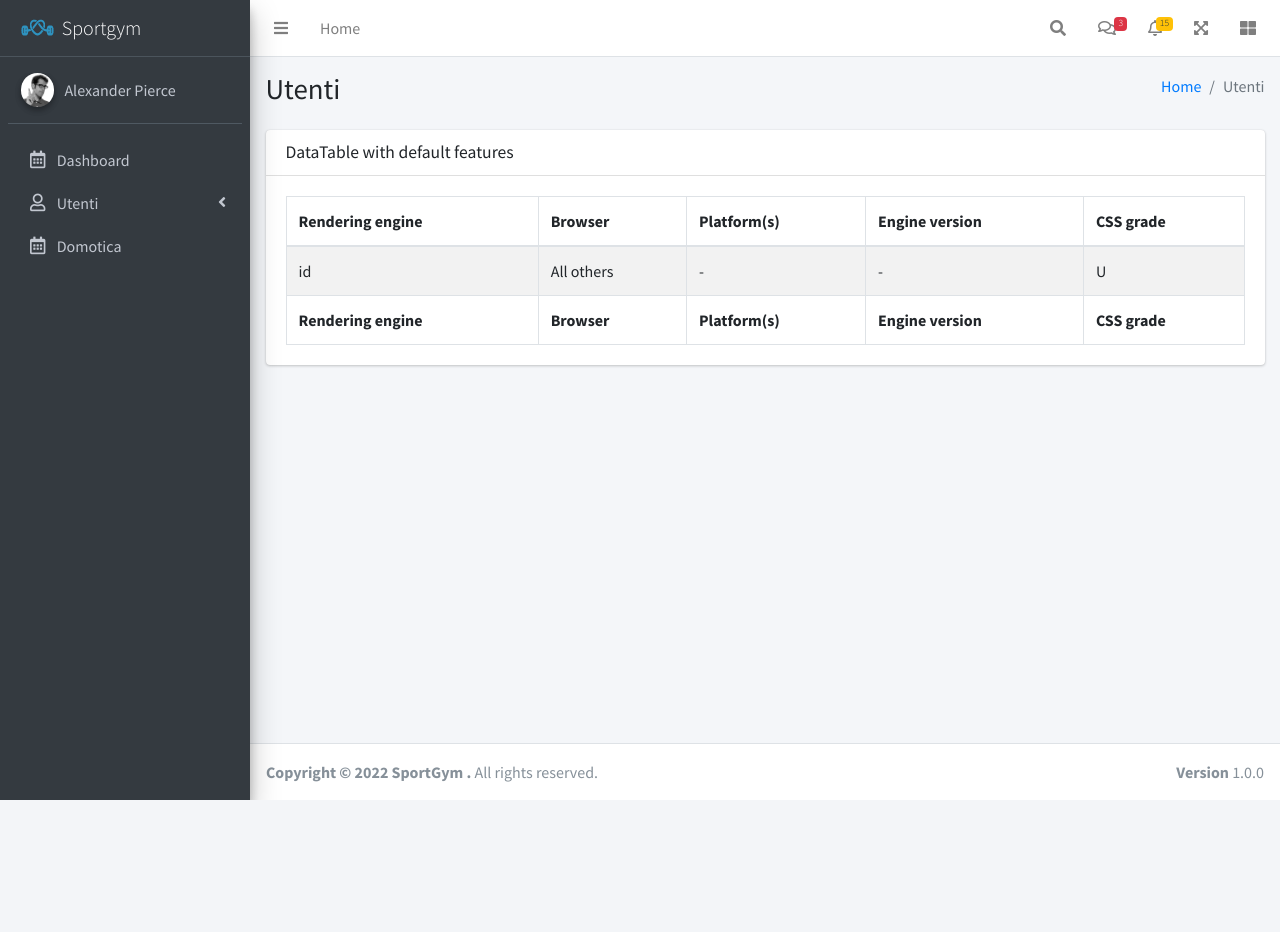
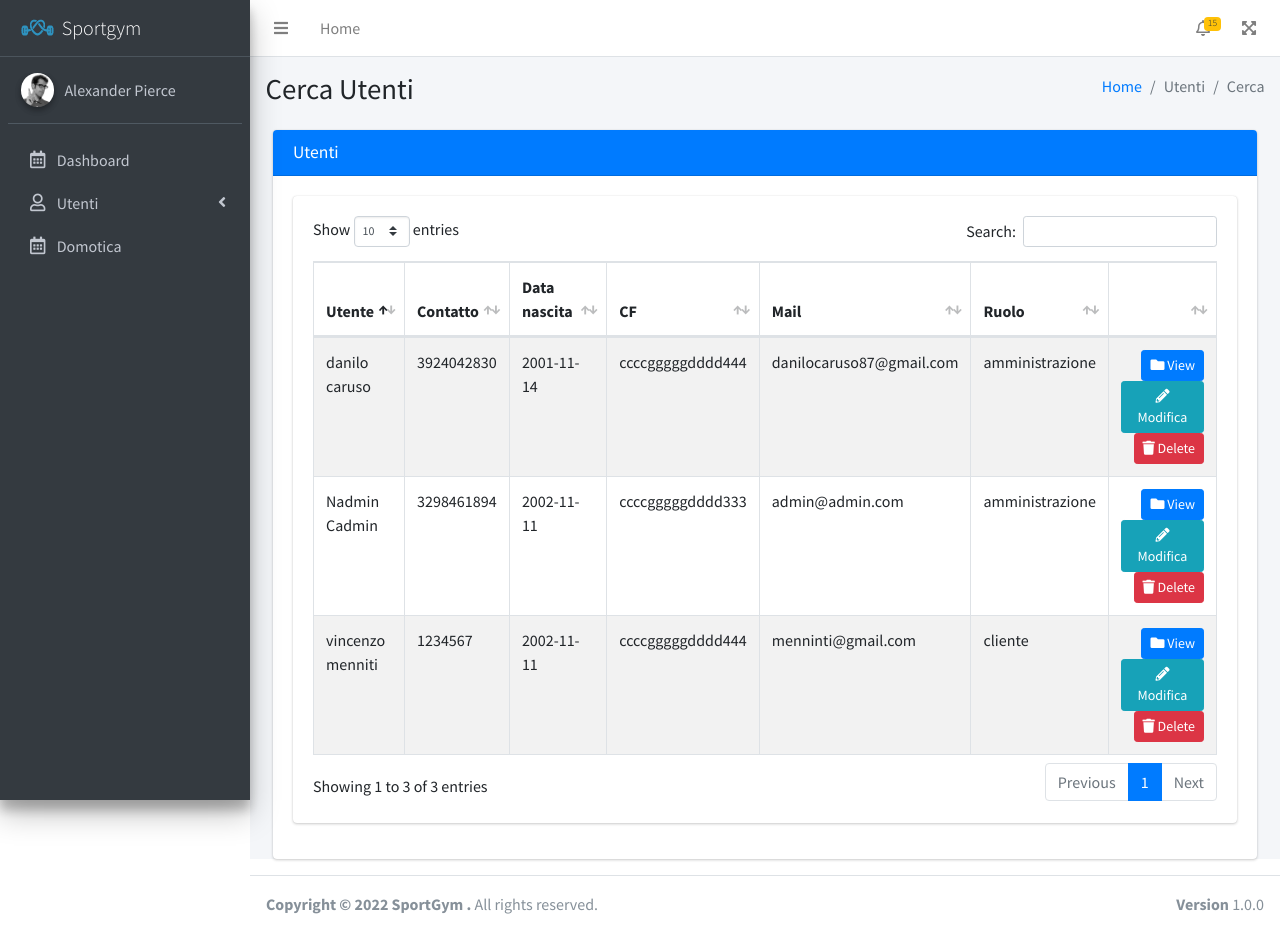
Before and after one commit to JackF007/Gestione_Palestra_Battle_CADMO, a PHP site: page /utenti.php in a window 1280 px wide. Before the commit the page ends 800 px from the top, so only its background shows below. Run offline with PHP 8.4, Linux system fonts and the light colour scheme; data comes from the database, SQL or seed files in the repository; some libraries are stand-ins or nearby versions.

Commit message:
piccole modifice css register -page utenti fix js -add prenotazione fix post form ok manca query insert

```diff
--- a/dist/css/custom.css
+++ b/dist/css/custom.css
@@ -9,3 +9,8 @@
 span.span_blue{
     color: #007bff;
 }
+#register > div > div.content-wrapper > div > div > form > div:nth-child(4) > input{
+ border-top-right-radius: 5px;
+    border-bottom-right-radius: 5px;
+    border-right: 1px solid #ced4da;
+}
--- a/register.php
+++ b/register.php
@@ -19,7 +19,7 @@
     <link rel="stylesheet" href="./plugins/toastr/toastr.min.css">
 </head>
 
-<body class="hold-transition sidebar-mini layout-fixed">
+<body id="register" class="hold-transition sidebar-mini layout-fixed">
     <div class="wrapper">
         <!-- Preloader -->
         <!-- <div class="preloader flex-column justify-content-center align-items-center">
--- a/sidebar.php
+++ b/sidebar.php
@@ -45,7 +45,7 @@
                       </p>
                       </a>
                   </li>
-                  <?php if ($tmp == "clienti.php"|| $tmp == "register.php") {
+                  <?php if ($tmp == "clienti.php"|| $tmp == "register.php"|| $tmp == "utenti.php") {
                         echo " <li class=\"nav-item  menu-is-opening menu-open\">";
                     } else echo " <li class=\"nav-item\">";
                     ?>
@@ -58,7 +58,7 @@
                   </a>
                   <ul class="nav nav-treeview">
                       <li class="nav-item">
-                          <?php if ($tmp == "clienti.php") {
+                          <?php if ($tmp == "utenti.php") {
                                 echo "<a href=\"utenti.php\" class=\"nav-link active\">";
                             } else echo "<a href=\"utenti.php\" class=\"nav-link\">";
                             ?>
--- a/utenti.php
+++ b/utenti.php
@@ -4,28 +4,30 @@
 <head>
     <meta charset="utf-8">
     <meta name="viewport" content="width=device-width, initial-scale=1">
-    <title>Sportgym | Utenti </title>
-
+    <title>Sportgym | Utenti | Cerca </title>
     <!-- Google Font: Source Sans Pro -->
     <link rel="stylesheet" href="https://fonts.googleapis.com/css?family=Source+Sans+Pro:300,400,400i,700&display=fallback">
     <!-- Font Awesome -->
-    <link rel="stylesheet" href="plugins/fontawesome-free/css/all.min.css">
+    <link rel="stylesheet" href="./plugins/fontawesome-free/css/all.min.css">
     <!-- Ionicons -->
     <link rel="stylesheet" href="https://code.ionicframework.com/ionicons/2.0.1/css/ionicons.min.css">
 
+    <!-- DataTables -->
+    <link rel="stylesheet" href="./plugins/datatables-bs4/css/dataTables.bootstrap4.min.css">
+    <link rel="stylesheet" href="./plugins/datatables-responsive/css/responsive.bootstrap4.min.css">
+    <link rel="stylesheet" href="./plugins/datatables-buttons/css/buttons.bootstrap4.min.css">
     <!-- Theme style -->
-    <link rel="stylesheet" href="dist/css/adminlte.min.css">
-
+    <link rel="stylesheet" href="./dist/css/adminlte.min.css">
+    <!-- custom css -->
+    <link rel="stylesheet" href="./dist/css/custom.css">
 </head>
 
 <body class="hold-transition sidebar-mini layout-fixed">
     <div class="wrapper">
-
         <!-- Preloader -->
-        <div class="preloader flex-column justify-content-center align-items-center">
-            <img class="animation__shake" src="dist/img/logo.png" alt="Logo" >
-        </div>
-
+        <!-- <div class="preloader flex-column justify-content-center align-items-center">
+            <img class="animation__shake" src="dist/img/AdminLTELogo.png" alt="AdminLTELogo" height="60" width="60">
+        </div> -->
         <!-- Navbar -->
         <nav class="main-header navbar navbar-expand navbar-white navbar-light">
             <!-- Left navbar links -->
@@ -36,91 +38,9 @@
                 <li class="nav-item d-none d-sm-inline-block">
                     <a href="dashboard.php" class="nav-link">Home</a>
                 </li>
-
             </ul>
-
             <!-- Right navbar links -->
             <ul class="navbar-nav ml-auto">
-                <!-- Navbar Search -->
-                <li class="nav-item">
-                    <a class="nav-link" data-widget="navbar-search" href="#" role="button">
-                        <i class="fas fa-search"></i>
-                    </a>
-                    <div class="navbar-search-block">
-                        <form class="form-inline">
-                            <div class="input-group input-group-sm">
-                                <input class="form-control form-control-navbar" type="search" placeholder="Search" aria-label="Search">
-                                <div class="input-group-append">
-                                    <button class="btn btn-navbar" type="submit">
-                                        <i class="fas fa-search"></i>
-                                    </button>
-                                    <button class="btn btn-navbar" type="button" data-widget="navbar-search">
-                                        <i class="fas fa-times"></i>
-                                    </button>
-                                </div>
-                            </div>
-                        </form>
-                    </div>
-                </li>
-
-                <!-- Messages Dropdown Menu -->
-                <li class="nav-item dropdown">
-                    <a class="nav-link" data-toggle="dropdown" href="#">
-                        <i class="far fa-comments"></i>
-                        <span class="badge badge-danger navbar-badge">3</span>
-                    </a>
-                    <div class="dropdown-menu dropdown-menu-lg dropdown-menu-right">
-                        <a href="#" class="dropdown-item">
-                            <!-- Message Start -->
-                            <div class="media">
-                                <img src="dist/img/user1-128x128.jpg" alt="User Avatar" class="img-size-50 mr-3 img-circle">
-                                <div class="media-body">
-                                    <h3 class="dropdown-item-title">
-                                        Brad Diesel
-                                        <span class="float-right text-sm text-danger"><i class="fas fa-star"></i></span>
-                                    </h3>
-                                    <p class="text-sm">Call me whenever you can...</p>
-                                    <p class="text-sm text-muted"><i class="far fa-clock mr-1"></i> 4 Hours Ago</p>
-                                </div>
-                            </div>
-                            <!-- Message End -->
-                        </a>
-                        <div class="dropdown-divider"></div>
-                        <a href="#" class="dropdown-item">
-                            <!-- Message Start -->
-                            <div class="media">
-                                <img src="dist/img/user8-128x128.jpg" alt="User Avatar" class="img-size-50 img-circle mr-3">
-                                <div class="media-body">
-                                    <h3 class="dropdown-item-title">
-                                        John Pierce
-                                        <span class="float-right text-sm text-muted"><i class="fas fa-star"></i></span>
-                                    </h3>
-                                    <p class="text-sm">I got your message bro</p>
-                                    <p class="text-sm text-muted"><i class="far fa-clock mr-1"></i> 4 Hours Ago</p>
-                                </div>
-                            </div>
-                            <!-- Message End -->
-                        </a>
-                        <div class="dropdown-divider"></div>
-                        <a href="#" class="dropdown-item">
-                            <!-- Message Start -->
-                            <div class="media">
-                                <img src="dist/img/user3-128x128.jpg" alt="User Avatar" class="img-size-50 img-circle mr-3">
-                                <div class="media-body">
-                                    <h3 class="dropdown-item-title">
-                                        Nora Silvester
-                                        <span class="float-right text-sm text-warning"><i class="fas fa-star"></i></span>
-                                    </h3>
-                                    <p class="text-sm">The subject goes here</p>
-                                    <p class="text-sm text-muted"><i class="far fa-clock mr-1"></i> 4 Hours Ago</p>
-                                </div>
-                            </div>
-                            <!-- Message End -->
-                        </a>
-                        <div class="dropdown-divider"></div>
-                        <a href="#" class="dropdown-item dropdown-footer">See All Messages</a>
-                    </div>
-                </li>
                 <!-- Notifications Dropdown Menu -->
                 <li class="nav-item dropdown">
                     <a class="nav-link" data-toggle="dropdown" href="#">
@@ -153,20 +73,13 @@
                         <i class="fas fa-expand-arrows-alt"></i>
                     </a>
                 </li>
-                <li class="nav-item">
-                    <a class="nav-link" data-widget="control-sidebar" data-slide="true" href="#" role="button">
-                        <i class="fas fa-th-large"></i>
-                    </a>
-                </li>
             </ul>
         </nav>
-        <!-- /.navbar -->
-
         <!-- Main Sidebar Container -->
         <?php
         include 'sidebar.php';
+
         ?>
-
         <!-- Content Wrapper. Contains page content -->
         <div class="content-wrapper">
             <!-- Content Header (Page header) -->
@@ -174,13 +87,15 @@
                 <div class="container-fluid">
                     <div class="row mb-2">
                         <div class="col-sm-6">
-                            <h1 class="m-0">Utenti</h1>
+                            <h1 class="m-0">Cerca Utenti</h1>
                         </div>
+
                         <!-- /.col -->
                         <div class="col-sm-6">
                             <ol class="breadcrumb float-sm-right">
-                                <li class="breadcrumb-item"><a href="#">Home</a></li>
+                                <li class="breadcrumb-item"><a href="./dashboard.php">Home</a></li>
                                 <li class="breadcrumb-item active">Utenti</li>
+                                <li class="breadcrumb-item active">Cerca</li>
                             </ol>
                         </div>
                         <!-- /.col -->
@@ -191,95 +106,98 @@
             </div>
             <!-- /.content-header -->
 
+
+
             <!-- Main content -->
             <section class="content">
+
                 <div class="container-fluid">
-                    <div class="row">
-                        <div class="col-12">
-
+                    <!-- row -->
+                    <div class="col-md-12">
+                        <div class="card card-primary">
+                            <div class="card-header">
+                                <h3 class="card-title">Utenti</h3>
+                            </div>
+                            <div class="card-body">
 
                                 <div class="card">
-                                <div class="card-header">
-                                    <h3 class="card-title">DataTable with default features</h3>
-                                </div>
+
                                     <!-- /.card-header -->
                                     <div class="card-body">
                                         <table id="example1" class="table table-bordered table-striped">
                                             <thead>
                                                 <tr>
-                                                <th>Rendering engine</th>
-                                                <th>Browser</th>
-                                                <th>Platform(s)</th>
-                                                <th>Engine version</th>
-                                                <th>CSS grade</th>
+                                                    <th>Utente</th>
+                                                    <th>Contatto</th>
+                                                    <th>Data nascita</th>
+                                                    <th>CF</th>
+                                                    <th>Mail</th>
+                                                    <th>Ruolo</th>
+                                                    <th></th>
+                                                </tr>
                                                 </tr>
                                             </thead>
                                             <tbody>
-                                            <!-- controllo -->
+                                                <?php
+                                                include 'config.php';
+                                                $risultato = $con->query("SELECT u.id_utente, u.nome, u.cognome, u.numero_telefono, u.data_nascita, u.CF, l.email , l.ruolo FROM utenti as u join login as l on l.login_id = u.login_id");
 
-                                            <?php
-                                            if (isset($_GET['day']) && is_numeric($_GET['day'])) {
-                                                $day = $_GET['day'];
-                                                include 'config.php';
-                                                $sql = "SELECT * FROM appuntamenti WHERE str_data=$day";
-                                                $result = mysqli_query($con, $sql) or die(mysqli_error($con));
-                                                if (mysqli_num_rows($result) > 0) {
-                                                    while ($fetch = mysqli_fetch_array($result)) {
-                                                        $id = stripslashes($fetch['id']);
-                                                        $titolo = stripslashes($fetch['titolo']);
-                                                        $testo = stripslashes($fetch['testo']);
-                                                        $data = date("d-m-Y", $fetch['str_data']);
-                                                        $btns = '
-                                                        <a class="btn btn-primary btn-sm" href="\cancella.php?id=' . $id . '"><i class="fas fa-folder">
-                                                        </i> View
-                                                         </a>
-                                                         <a class="btn btn-info btn-sm" href="\cancella.php?id=' . $id . '"><i class="fas fa-pencil-alt">
-                                                        </i> Edit
-                                                         </a>
-                                                         <a class="btn btn-danger btn-sm" href="\cancella.php?id=' . $id . '"><i class=" fas fa-trash">
-                                                        </i> Delete
-                                                         </a>';
+                                                while ($row = mysqli_fetch_array($risultato, MYSQLI_NUM)) {
 
-                                                        echo " <tr>";
-                                                        echo " <td> $id</td>";
-                                                        echo "  <td>$titolo</td>";
-                                                        echo "  <td>$testo</td>";
-                                                        echo "  <td>$data</td>";
-                                                        echo '  <td class="project-actions text-right">' . $btns . '</td>';
+                                                    echo "<tr>";
+                                                    echo "<td><ul class=\"list-inline\"><li>$row[1]</li><li>$row[2]</li></td>";
+                                                    echo "<td> $row[3]</td>";
+                                                    echo "<td> $row[4]</td>";
+                                                    echo "<td> $row[5]</td>";
+                                                    echo "<td> $row[6]</td>";
+                                                    echo "<td> $row[7]</td>";
+                                                    echo "<td class=\"project-actions text-right\">
+                                                            <a class=\"btn btn-primary btn-sm\" href=\"#\">
+                                                             <i class=\"fas fa-folder\">
+                                                             </i> View</a>
+                                                            <a class=\"btn btn-info btn-sm\" href=\"./modprenotazioni.php?id=$row[0]\">
+                                                             <i class=\"fas fa-pencil-alt\"> </i> Modifica</a>
+                                                            <a class=\"btn btn-danger btn-sm\" href=\"./delprenotazioni.php?id=$row[0]\">
+                                                             <i class=\" fas fa-trash\">
+                                                             </i> Delete</a></td>";
                                                     echo " </tr>";
                                                 }
-                                                }
-                                            }
+
                                                 ?>
-                                            <tr>
-                                                <td> id</td>
-                                                <td>All others</td>
-                                                <td>-</td>
-                                                <td>-</td>
-                                                <td>U</td>
-                                            </tr>
+
                                             </tbody>
-                                        <tfoot>
-                                            <tr>
-                                                <th>Rendering engine</th>
-                                                <th>Browser</th>
-                                                <th>Platform(s)</th>
-                                                <th>Engine version</th>
-                                                <th>CSS grade</th>
-                                            </tr>
-                                        </tfoot>
+
                                         </table>
                                     </div>
                                     <!-- /.card-body -->
                                 </div>
+
+                                <div class="modal fade" id="modal-primary">
+                                    <div class="modal-dialog">
+                                        <div class="modal-content bg-primary">
+                                            <div class="modal-header">
+                                                <h4 class="modal-title">Cerca Utenti</h4>
+                                                <button type="button" class="close" data-dismiss="modal" aria-label="Close">
+                                                    <span aria-hidden="true">&times;</span>
+                                                </button>
+                                            </div>
+
+                                        </div>
+                                        <!-- /.modal-content -->
+                                    </div>
+                                    <!-- /.modal-dialog -->
+                                </div>
+
+
+                            </div>
+                        </div>
+                    </div>
                     <!-- /.card -->
                 </div>
-                        <!-- /.col -->
+
         </div>
-                    <!-- /.row -->
+        </section>
     </div>
-                <!-- /.container-fluid -->
-            </section>
 
     </div>
     <!-- /.content-wrapper -->
@@ -289,44 +207,57 @@
         </div>
         <strong>Copyright &copy; 2022 SportGym .</strong> All rights reserved.
     </footer>
-
     <!-- Control Sidebar -->
     <aside class="control-sidebar control-sidebar-dark">
         <!-- Control sidebar content goes here -->
     </aside>
-        <!-- /.control-sidebar -->
-    </div>
-    <!-- ./wrapper -->
 
     <!-- jQuery -->
-    <script src="plugins/jquery/jquery.min.js"></script>
-    <!-- jQuery UI 1.11.4 -->
-    <script src="plugins/jquery-ui/jquery-ui.min.js"></script>
-    <!-- Resolve conflict in jQuery UI tooltip with Bootstrap tooltip -->
-    <script>
-        $.widget.bridge('uibutton', $.ui.button)
-    </script>
+    <script src="./plugins/jquery/jquery.min.js"></script>
     <!-- Bootstrap 4 -->
-    <script src="plugins/bootstrap/js/bootstrap.bundle.min.js"></script>
+    <script src="./plugins/bootstrap/js/bootstrap.bundle.min.js"></script>
+    <!-- DataTables  & Plugins -->
+    <script src="./plugins/datatables/jquery.dataTables.min.js"></script>
+    <script src="./plugins/datatables-bs4/js/dataTables.bootstrap4.min.js"></script>
+    <script src="./plugins/datatables-responsive/js/dataTables.responsive.min.js"></script>
+    <script src="./plugins/datatables-responsive/js/responsive.bootstrap4.min.js"></script>
+    <script src="./plugins/datatables-buttons/js/dataTables.buttons.min.js"></script>
+    <script src="./plugins/datatables-buttons/js/buttons.bootstrap4.min.js"></script>
+    <script src="./plugins/jszip/jszip.min.js"></script>
+    <script src="./plugins/pdfmake/pdfmake.min.js"></script>
+    <script src="./plugins/pdfmake/vfs_fonts.js"></script>
+    <script src="./plugins/datatables-buttons/js/buttons.html5.min.js"></script>
+    <script src="./plugins/datatables-buttons/js/buttons.print.min.js"></script>
+    <script src="./plugins/datatables-buttons/js/buttons.colVis.min.js"></script>
+    <!-- AdminLTE App -->
+    <script src="./dist/js/adminlte.min.js"></script>
+    <!-- AdminLTE for demo purposes -->
+    <script src="./dist/js/demo.js"></script>
+    <!-- Page specific script -->
 
 
-    <!-- AdminLTE App -->
-    <script src="dist/js/adminlte.js"></script>
-    <!-- AdminLTE for demo purposes -->
-    <script src="dist/js/demo.js"></script>
-    <!-- AdminLTE dashboard demo (This is only for demo purposes) -->
-    <script src="dist/js/pages/dashboard.js"></script>
+
+
+    <script src="./dist/js/adminlte.min.js"></script>
+
+    <!-- Page specific script -->
     <script>
         $(function() {
             $("#example1").DataTable({
+
+                "zeroRecords": "No records to display",
                 "responsive": true,
-                "lengthChange": false,
+                "lengthChange": true,
                 "autoWidth": false,
-                "buttons": ["copy", "csv", "excel", "pdf", "print", "colvis"]
+
+
             }).buttons().container().appendTo('#example1_wrapper .col-md-6:eq(0)');
+
+
 
         });
     </script>
+
 </body>
 
 </html>
```
Also changed, not shown: addprenotazione.php (+78 -107 lines). Lines whose indentation alone changed are shown as unchanged.
